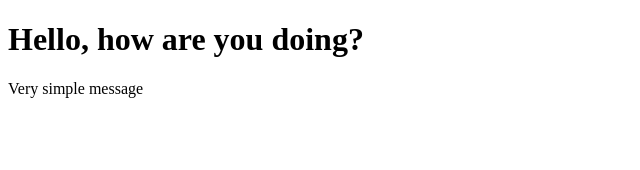
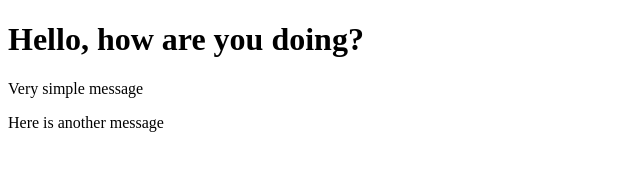
Before and after one commit to melanquince/hello_new_world, a plain HTML site: page index.html in a window 1280 px wide. Shown: the whole page, without its empty margins (0-640 px from the left). Drawn offline with Linux system fonts and the light colour scheme.

Commit message:
made changes

```diff
--- a/index.html
+++ b/index.html
@@ -6,5 +6,6 @@
 <body>
 	<h1>Hello, how are you doing?</h1>
 	<p>Very simple message</p>
+	<p>Here is another message</p>
 </body>
 </html>
```
